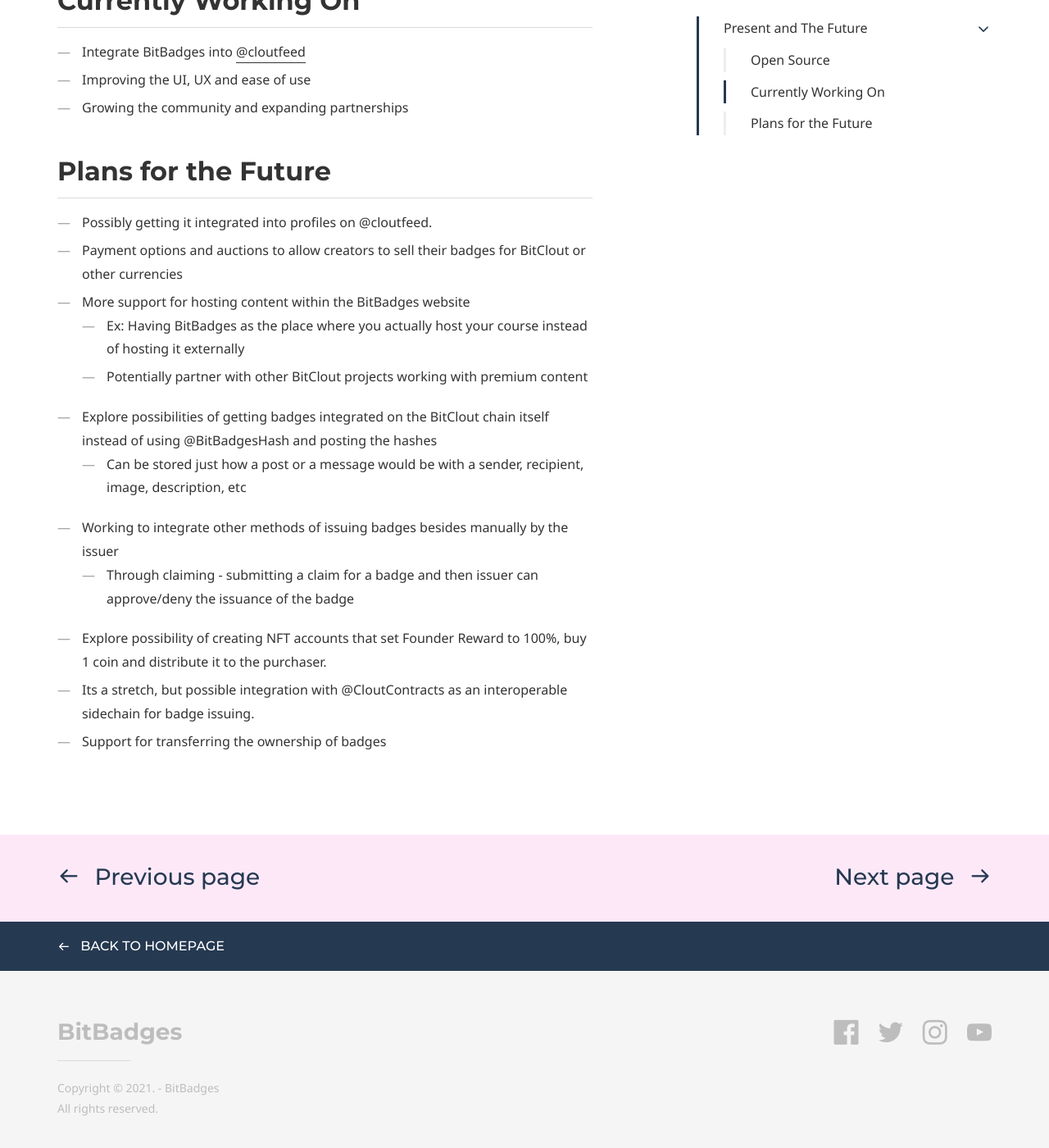
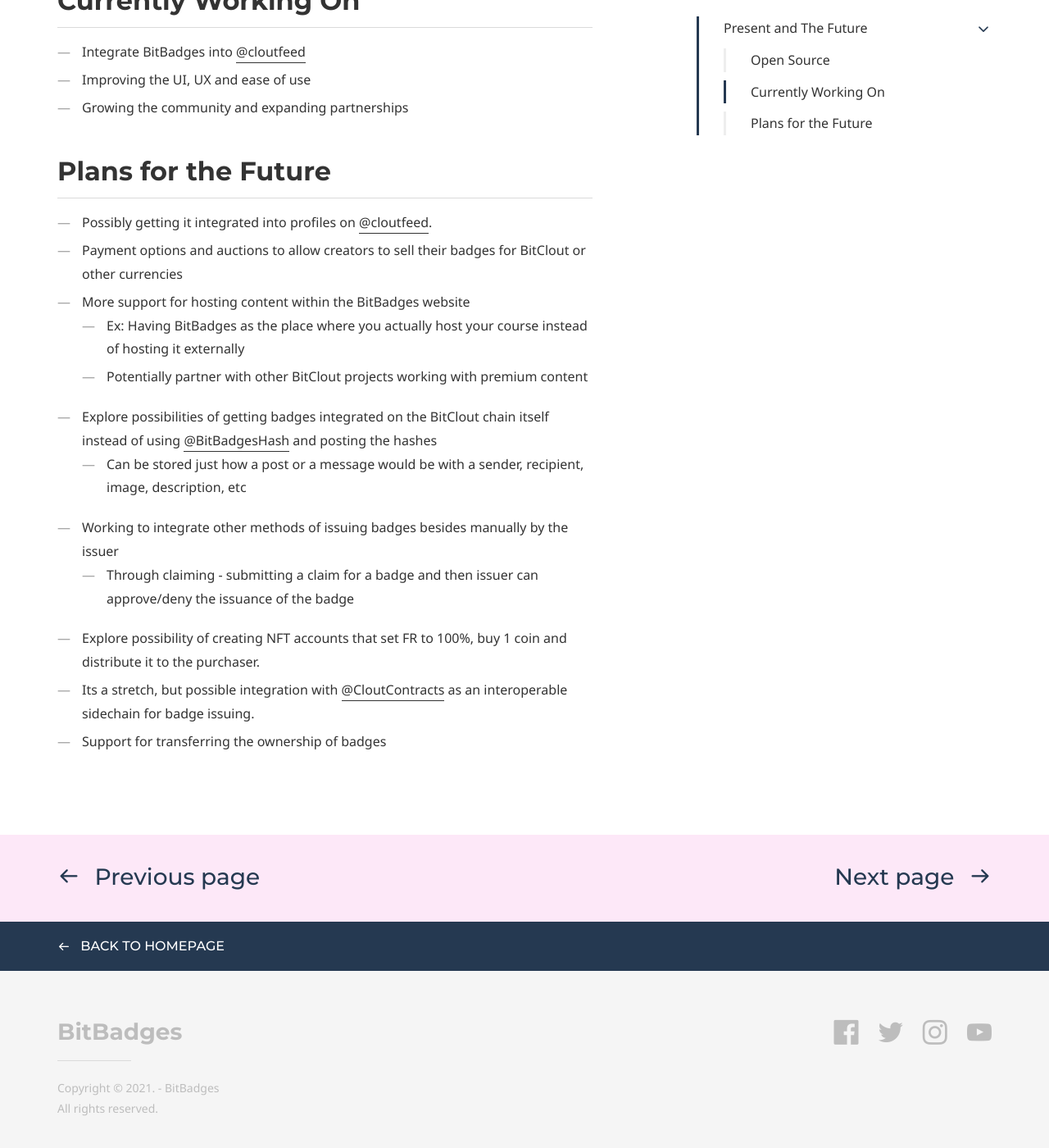
Before and after one commit to BitBadges/bitbadges.github.io, a Jekyll site: the page built from vision.md, in a window 1280 px wide and 1400 px high, scrolled down 1088 px. Shown: the whole window at 82% size. Built offline with Jekyll 4.4.1, drawn with Linux system fonts in a browser that asks for light colours; some web fonts are replaced.

Commit message:
Update vision.md

```diff
--- a/vision.md
+++ b/vision.md
@@ -40,15 +40,15 @@ This project is open source, so if you would like to help with any of the featur
 - Growing the community and expanding partnerships
 
 ## Plans for the Future
-- Possibly getting it integrated into profiles on @cloutfeed.
+- Possibly getting it integrated into profiles on [@cloutfeed](https://bitclout.com/u/cloutfeed).
 - Payment options and auctions to allow creators to sell their badges for BitClout or other currencies
 - More support for hosting content within the BitBadges website
     - Ex: Having BitBadges as the place where you actually host your course instead of hosting it externally
     - Potentially partner with other BitClout projects working with premium content
-- Explore possibilities of getting badges integrated on the BitClout chain itself instead of using @BitBadgesHash and posting the hashes
+- Explore possibilities of getting badges integrated on the BitClout chain itself instead of using [@BitBadgesHash](https://bitclout.com/u/BitBadgesHash) and posting the hashes
     - Can be stored just how a post or a message would be with a sender, recipient, image, description, etc
 - Working to integrate other methods of issuing badges besides manually by the issuer
     - Through claiming - submitting a claim for a badge and then issuer can approve/deny the issuance of the badge
-- Explore possibility of creating NFT accounts that set Founder Reward to 100%, buy 1 coin and distribute it to the purchaser.
-- Its a stretch, but possible integration with @CloutContracts as an interoperable sidechain for badge issuing.
+- Explore possibility of creating NFT accounts that set FR to 100%, buy 1 coin and distribute it to the purchaser.
+- Its a stretch, but possible integration with [@CloutContracts](https://cloutcontracts.net/) as an interoperable sidechain for badge issuing.
 - Support for transferring the ownership of badges
```
